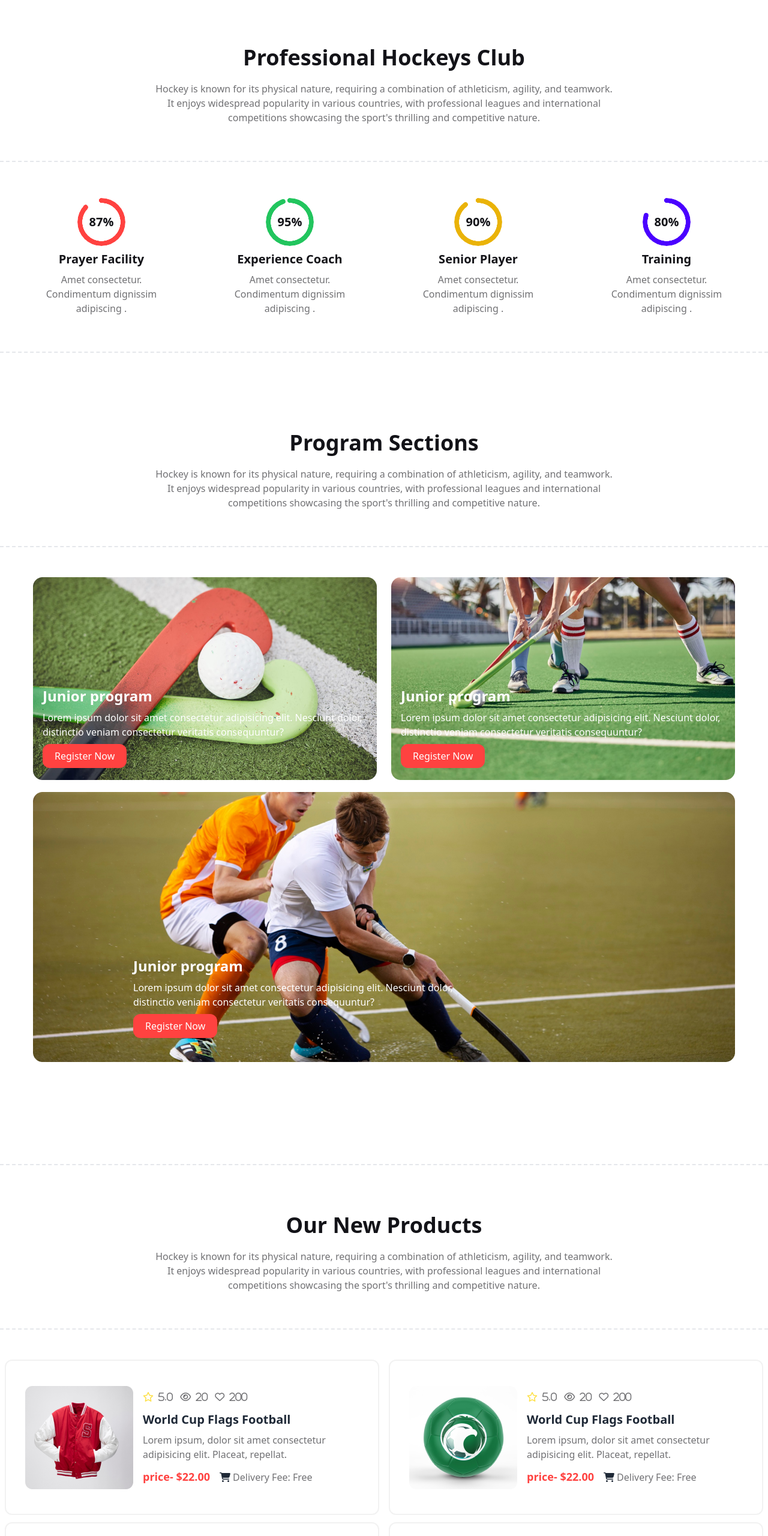
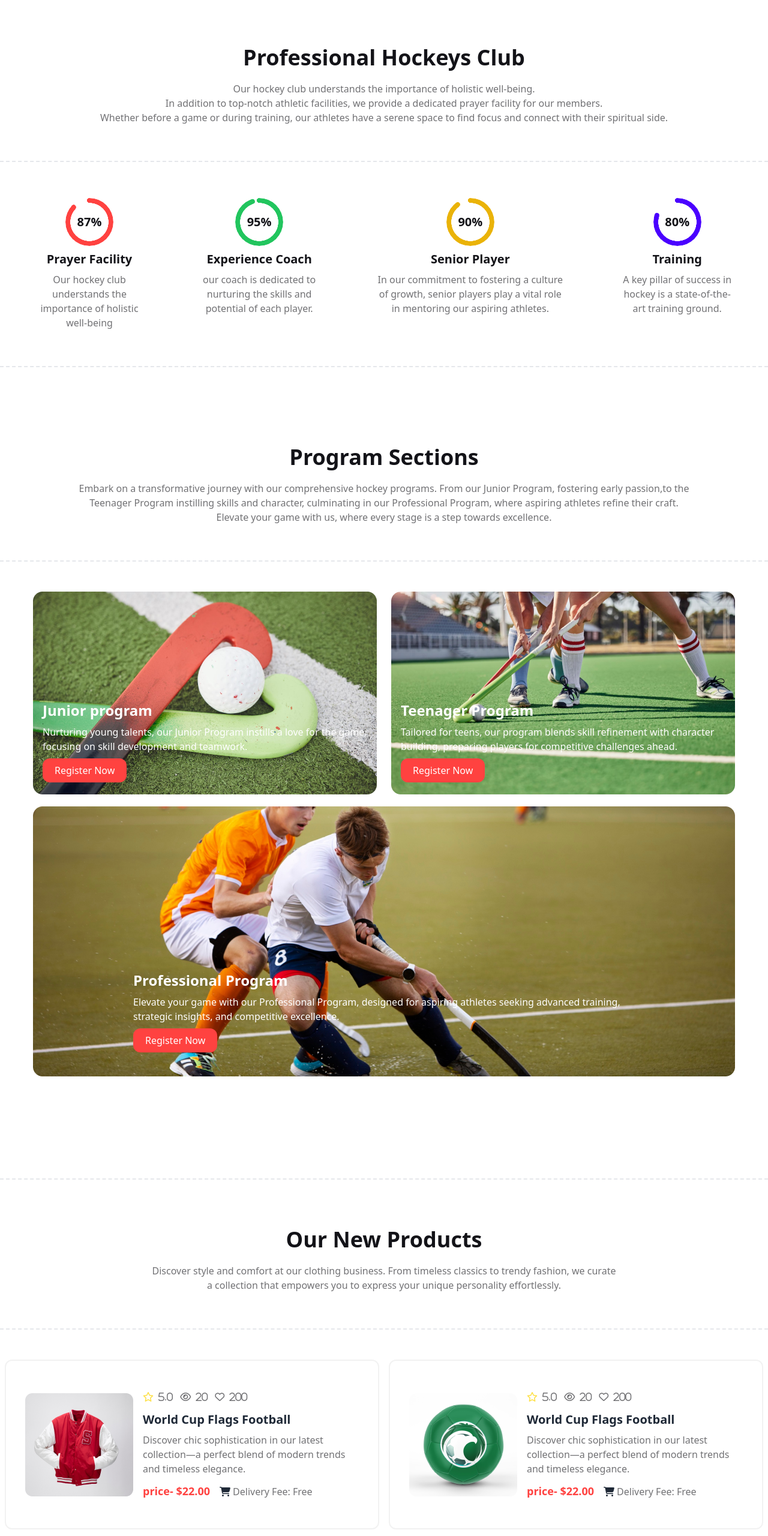
Before and after one commit to ghonosham/assignment-3, a plain HTML site: page index.html in a window 1280 px wide. Shown: the part 820-3380 px from the top of the page at 60% size. Drawn offline with nearby package versions, Linux system fonts and the light colour scheme.

Commit message:
added final project

```diff
--- a/index.html
+++ b/index.html
@@ -103,33 +103,33 @@
         <section class="my-[50px]" >
           <div class=" mx-auto py-[60px] px-2 border-dashed border-y-2" >
             <h3 class="text-center text-[var(--title-color)] font-extrabold text-3xl lg:text-4xl my-5">Professional Hockeys Club</h3>
-            <p class="text-center text-[var(--p-color)] leading-6">Hockey is known for its physical nature, requiring a combination of athleticism, agility, and teamwork. </br>It enjoys widespread popularity in various countries,
-              with professional leagues and international <br>competitions showcasing the sport's thrilling and competitive nature.</p>
+            <p class="text-center text-[var(--p-color)] leading-6">Our hockey club understands the importance of holistic well-being. </br>In addition to top-notch athletic facilities, we provide a dedicated prayer facility for our members.
+               <br>Whether before a game or during training, our athletes have a serene space to find focus and connect with their spiritual side.</p>
           </div >
         <div class="flex justify-between flex-col gap-8 lg:flex-row py-[60px] px-7 item-center border-dashed border-b-2">
             <div class="text-center mx-8">
               <div class="radial-progress text-primary text-[var(--primary-color)]" style="--value:87;" role="progressbar"><span class="text-[var(--title-color)] font-extrabold
                 text-xl">87%</span></div>
               <h4 class="text-[var(--title-color)] font-semibold text-xl py-2">Prayer Facility</h4>
-              <p class="text-center text-[var(--p-color)] leading-6">Amet consectetur. Condimentum dignissim adipiscing .</p>
+              <p class="text-center text-[var(--p-color)] leading-6">Our hockey club understands the importance of holistic well-being</p>
           </div>
           <div class="text-center mx-8">
             <div class="radial-progress text-primary text-green-500" style="--value:95;" role="progressbar"><span class="text-[var(--title-color)] font-extrabold
               text-xl">95%</span></div>
             <h4 class="text-[var(--title-color)] font-semibold text-xl py-2">Experience Coach</h4>
-            <p class="text-center text-[var(--p-color)] leading-6">Amet consectetur. Condimentum dignissim adipiscing .</p>
+            <p class="text-center text-[var(--p-color)] leading-6">our coach is dedicated to nurturing the skills and potential of each player.</p>
         </div>
           <div class="text-center mx-8">
             <div class="radial-progress text-primary text-yellow-500" style="--value:90;" role="progressbar"><span class="text-[var(--title-color)] font-extrabold
               text-xl">90%</span></div>
             <h4 class="text-[var(--title-color)] font-semibold text-xl py-2">Senior Player</h4>
-            <p class="text-center text-[var(--p-color)] leading-6">Amet consectetur. Condimentum dignissim adipiscing .</p>
+            <p class="text-center text-[var(--p-color)] leading-6">In our commitment to fostering a culture of growth, senior players play a vital role in mentoring our aspiring athletes.</p>
         </div>
           <div class="text-center mx-8">
             <div class="radial-progress text-primary text-center text" style="--value:80;" role="progressbar"><span class="text-[var(--title-color)] font-extrabold
               text-xl">80%</span></div>
             <h4 class="text-[var(--title-color)] font-semibold text-xl py-2">Training</h4>
-            <p class="text-center text-[var(--p-color)] leading-6">Amet consectetur. Condimentum dignissim adipiscing .</p>
+            <p class="text-center text-[var(--p-color)] leading-6">A key pillar of success in hockey is a state-of-the-art training ground. </p>
         </div>
       </div>
         </section>
@@ -137,23 +137,23 @@
         <section class="my-[50px]">
           <div class=" mx-auto py-[60px] px-2 border-dashed border-b-2" >
             <h3 class="text-center text-[var(--title-color)] font-extrabold text-3xl lg:text-4xl my-5">Program Sections</h3>
-            <p class="text-center text-[var(--p-color)] leading-6">Hockey is known for its physical nature, requiring a combination of athleticism, agility, and teamwork. </br>It enjoys widespread popularity in various countries,
-              with professional leagues and international <br>competitions showcasing the sport's thrilling and competitive nature.</p>
+            <p class="text-center text-[var(--p-color)] leading-6">Embark on a transformative journey with our comprehensive hockey programs. From our Junior Program, fostering early passion,to the <br>Teenager Program instilling skills and character,
+              culminating in our Professional Program, where aspiring athletes refine their craft. <br>Elevate your game with us, where every stage is a step towards excellence.</p>
           </div >
           <div class="my-[50px]">
             <div class="flex gap-6 lg:flex-row flex-col mx-3 justify-center my-5">
               <div class="relative">
                 <div class="absolute px-4 bottom-5 ">
                   <h4 class="text-[var(--heading-color)] text-2xl font-extrabold">Junior program</h4>
-                  <p class="text-[var(--heading-color)] leading-6 text-semibold my-2">Lorem ipsum dolor sit amet consectetur adipisicing elit. Nesciunt dolor, <br>distinctio veniam consectetur veritatis consequuntur?</p>
+                  <p class="text-[var(--heading-color)] leading-6 text-semibold my-2">Nurturing young talents, our Junior Program instills a love for the game, focusing on skill development and teamwork.</p>
                 <button class="bg-[var(--primary-color)] text-[var(--title-color)] px-5 py-2 rounded-xl text-white">Register Now</button>
                 </div>
                 <img src="Images/2.png" alt="">
               </div>
               <div class="relative">
                 <div class="absolute px-4 bottom-5 ">
-                  <h4 class="text-[var(--heading-color)] text-2xl font-extrabold">Junior program</h4>
-                  <p class="text-[var(--heading-color)] leading-6 text-semibold my-2">Lorem ipsum dolor sit amet consectetur adipisicing elit. Nesciunt dolor, <br>distinctio veniam consectetur veritatis consequuntur?</p>
+                  <h4 class="text-[var(--heading-color)] text-2xl font-extrabold">Teenager Program</h4>
+                  <p class="text-[var(--heading-color)] leading-6 text-semibold my-2">Tailored for teens, our program blends skill refinement with character building, preparing players for competitive challenges ahead.</p>
                 <button class="bg-[var(--primary-color)] text-[var(--title-color)] px-5 py-2 rounded-xl text-white">Register Now</button>
                 </div>
                 <div class="">
@@ -163,8 +163,8 @@
             </div>
             <div class="relative flex justify-center mx-3 w-auto lg:h-auto h-[220px] rounded-2xl">
               <div class="absolute px-4 lg:left-40 lg:px-[50px] bottom-1 lg:bottom-[40px] ">
-                <h4 class="text-[var(--heading-color)] text-2xl font-extrabold">Junior program</h4>
-                <p class="text-[var(--heading-color)] leading-6 text-semibold my-2">Lorem ipsum dolor sit amet consectetur adipisicing elit. Nesciunt dolor, <br>distinctio veniam consectetur veritatis consequuntur?</p>
+                <h4 class="text-[var(--heading-color)] text-2xl font-extrabold">Professional Program</h4>
+                <p class="text-[var(--heading-color)] leading-6 text-semibold my-2">Elevate your game with our Professional Program, designed for aspiring athletes seeking advanced training, <br>strategic insights, and competitive excellence.</p>
               <button class="bg-[var(--primary-color)] text-[var(--title-color)] px-5 py-2 rounded-xl text-white">Register Now</button>
               </div>
               <img src="Images/4.png" alt="">
@@ -182,8 +182,7 @@
         <section>
           <div class=" mx-auto py-[60px] px-2 border-dashed border-y-2" >
             <h3 class="text-center text-[var(--title-color)] font-extrabold text-3xl lg:text-4xl my-5">Our New Products</h3>
-            <p class="text-center text-[var(--p-color)] leading-6">Hockey is known for its physical nature, requiring a combination of athleticism, agility, and teamwork. </br>It enjoys widespread popularity in various countries,
-              with professional leagues and international <br>competitions showcasing the sport's thrilling and competitive nature.</p>
+            <p class="text-center text-[var(--p-color)] leading-6">Discover style and comfort at our clothing business. From timeless classics to trendy fashion, we curate<br> a collection that empowers you to express your unique personality effortlessly.</p>
           </div >
 
           <div class="my-[50px]">
@@ -199,7 +198,7 @@
                     </div>
                     <div class="my-3">
                       <h4 class="text-xl font-extrabold font-manrope pb-2">World Cup Flags Football</h4>
-                      <p class="text-[var(--p-color)]">Lorem ipsum, dolor sit amet consectetur adipisicing elit. Placeat, repellat.</p>
+                      <p class="text-[var(--p-color)]">Discover chic sophistication in our latest collection—a perfect blend of modern trends and timeless elegance.</p>
                     </div>
                     <div class="flex items-center">
                       <span class="text-[var(--primary-color)] font-extrabold text-[18px] font-manrope">price- $22.00</span>
@@ -218,7 +217,7 @@
                         </div>
                         <div class="my-3">
                           <h4 class="text-xl font-extrabold font-manrope pb-2">World Cup Flags Football</h4>
-                          <p class="text-[var(--p-color)]">Lorem ipsum, dolor sit amet consectetur adipisicing elit. Placeat, repellat.</p>
+                          <p class="text-[var(--p-color)]">Discover chic sophistication in our latest collection—a perfect blend of modern trends and timeless elegance.</p>
                         </div>
                         <div class="flex items-center">
                           <span class="text-[var(--primary-color)] font-extrabold text-[18px] font-manrope">price- $22.00</span>
@@ -240,7 +239,7 @@
                     </div>
                     <div class="my-3">
                       <h4 class="text-xl font-extrabold font-manrope pb-2">World Cup Flags Football</h4>
-                      <p class="text-[var(--p-color)]">Lorem ipsum, dolor sit amet consectetur adipisicing elit. Placeat, repellat.</p>
+                      <p class="text-[var(--p-color)]">Discover chic sophistication in our latest collection—a perfect blend of modern trends and timeless elegance.</p>
                     </div>
                     <div class="flex items-center">
                       <span class="text-[var(--primary-color)] font-extrabold text-[18px] font-manrope">price- $22.00</span>
@@ -259,7 +258,7 @@
                         </div>
                         <div class="my-3">
                           <h4 class="text-xl font-extrabold font-manrope pb-2">World Cup Flags Football</h4>
-                          <p class="text-[var(--p-color)]">Lorem ipsum, dolor sit amet consectetur adipisicing elit. Placeat, repellat.</p>
+                          <p class="text-[var(--p-color)]">Discover chic sophistication in our latest collection—a perfect blend of modern trends and timeless elegance.</p>
                         </div>
                         <div class="flex items-center">
                           <span class="text-[var(--primary-color)] font-extrabold text-[18px] font-manrope">price- $22.00</span>
@@ -281,7 +280,7 @@
                     </div>
                     <div class="my-3">
                       <h4 class="text-xl font-extrabold font-manrope pb-2">World Cup Flags Football</h4>
-                      <p class="text-[var(--p-color)]">Lorem ipsum, dolor sit amet consectetur adipisicing elit. Placeat, repellat.</p>
+                      <p class="text-[var(--p-color)]">Discover chic sophistication in our latest collection—a perfect blend of modern trends and timeless elegance.</p>
                     </div>
                     <div class="flex items-center">
                       <span class="text-[var(--primary-color)] font-extrabold text-[18px] font-manrope">price- $22.00</span>
@@ -300,7 +299,7 @@
                         </div>
                         <div class="my-9">
                           <h4 class="text-xl font-extrabold font-manrope pb-2">World Cup Flags Football</h4>
-                          <p class="text-[var(--p-color)]">Lorem ipsum, dolor sit amet consectetur adipisicing elit. Placeat, repellat.</p>
+                          <p class="text-[var(--p-color)]">Discover chic sophistication in our latest collection—a perfect blend of modern trends and timeless elegance.</p>
                         </div>
                         <div class="flex items-center">
                           <span class="text-[var(--primary-color)] font-extrabold text-[18px] font-manrope">price- $22.00</span>
@@ -316,8 +315,8 @@
         <section>
           <div class=" mx-auto py-[60px] px-2 border-dashed border-y-2" >
             <h3 class="text-center text-[var(--title-color)] font-extrabold text-3xl lg:text-4xl my-5">Clients Questions</h3>
-            <p class="text-center text-[var(--p-color)] leading-6">Hockey is known for its physical nature, requiring a combination of athleticism, agility, and teamwork. </br>It enjoys widespread popularity in various countries,
-              with professional leagues and international <br>competitions showcasing the sport's thrilling and competitive nature.</p>
+            <p class="text-center text-[var(--p-color)] leading-6">Explore our FAQ section for answers to client queries about our hockey club. <br>From facility details to enrollment processes, we provide
+              comprehensive information <br>to ensure a smooth and informed experience for all our members.</p>
           </div >
           <div class="flex lg:flex-row flex-col lg:p-8 p-4 my-12 border-2 border-solid border-[#f2f2f2] rounded-2xl mx-2">
             <div class="lg:w-[50%] ">
@@ -327,55 +326,56 @@
                 <div class="collapse collapse-plus my-1">
                   <input type="radio" name="my-accordion-3" checked="checked" />
                   <div class="collapse-title text-xl font-medium">
-                    Our Equipment
+                    What facilities does your hockey club provide?
                   </div>
                   <div class="collapse-content">
-                    <p>Lorem ipsum dolor sit amet consectetur, adipisicing elit. Optio, fuga!</p>
+                    <p>We offer top-notch amenities, including dedicated training grounds, <br>experienced coaching,
+                      prayer facilities, and mentorship from senior players.</p>
                   </div>
                 </div>
                 <div class="collapse collapse-plus my-1">
                   <input type="radio" name="my-accordion-3" />
                   <div class="collapse-title text-xl font-medium">
-                    Hockey Training
+                    Are there specific programs for different age groups?
                   </div>
                   <div class="collapse-content">
-                    <p>hello</p>
+                    <p>Yes, we have tailored programs for juniors, teenagers, and professionals, <br>ensuring personalized development at every stage of the player's journey.</p>
                   </div>
                 </div>
                 <div class="collapse collapse-plus my-1">
               <input type="radio" name="my-accordion-3" />
               <div class="collapse-title text-xl font-medium">
-                Private Lessons
+                How can I enroll my child in the Junior Program?
               </div>
               <div class="collapse-content">
-                <p>hello</p>
+                <p>Simply visit our website and navigate to the enrollment section. Fill in the required details, <br>and our team will guide you through the process.</p>
               </div>
                 </div>
                 <div class="collapse collapse-plus my-1">
               <input type="radio" name="my-accordion-3" />
               <div class="collapse-title text-xl font-medium">
-                Ski Touring
+                What benefits do senior player mentors bring to the training environment?
               </div>
               <div class="collapse-content">
-                <p>hello</p>
+                <p>Senior players provide valuable mentorship, sharing their experience and <br>expertise to inspire and guide younger players in their hockey journey.</p>
               </div>
                 </div>
                 <div class="collapse collapse-plus my-1">
               <input type="radio" name="my-accordion-3" />
               <div class="collapse-title text-xl font-medium">
-                Booking
+                What distinguishes your Professional Program from others?
               </div>
               <div class="collapse-content">
-                <p>hello</p>
+                <p>Our Professional Program offers advanced training, strategic insights, and a focus on competitive excellence, <br>preparing aspiring athletes for high-level competition and success in their careers.</p>
               </div>
                 </div>
                 <div class="collapse collapse-plus my-1">
               <input type="radio" name="my-accordion-3" />
               <div class="collapse-title text-xl font-medium">
-                Pricings
+                Are there any special offers or discounts available?
               </div>
               <div class="collapse-content">
-                <p>hello</p>
+                <p>Yes, we regularly introduce promotions and discounts. Stay updated by following our <br> social media channels and visiting our website for the latest offers on memberships and training programs.</p>
               </div>
                 </div>
           </div>
@@ -385,8 +385,7 @@
         <section class="my-10">
         <div class=" mx-auto py-[60px] px-2 border-dashed border-y-2" >
           <h3 class="text-center text-[var(--title-color)] font-extrabold text-3xl lg:text-4xl my-5">Get in Touch</h3>
-          <p class="text-center text-[var(--p-color)] leading-6">Hockey is known for its physical nature, requiring a combination of athleticism, agility, and teamwork. </br>It enjoys widespread popularity in various countries,
-            with professional leagues and international <br>competitions showcasing the sport's thrilling and competitive nature.</p>
+          <p class="text-center text-[var(--p-color)] leading-6">Connect effortlessly with our team through the Contact Us form page. Share inquiries, <br>feedback, or collaboration ideas, and expect a prompt  response from our dedicated staff.<br> Your engagement matters to us!</p>
         </div >
         <div class="my-[50px] flex lg:flex-row flex-col justify-center">
           <div class="border-2 border-solid border-[#f2f2f2] lg:p-8 p-3 rounded-2xl mx-2 my-5" >
@@ -453,9 +452,9 @@
     </main>
     <footer class="bg-[var(--title-color)] text-center lg:text-start">
         <section class=" p-[30px] flex lg:flex-row flex-col lg:p-[100px] justify-center">
-          <div >
+          <div class="lg:mr-[80px]">
             <h4 class="text-[var(--heading-color)] text-3xl font-extrabold mb-3">Get In touch</h4>
-            <p class="text-[var(--gray)] font-medium my-4">Lorem ipsum dolor sit amet consectetur adipisicing elit. </p>
+            <p class="text-[var(--gray)] font-medium my-4 lg:pr-8">Connect effortlessly with our team<br> through the Contact Us form page </p>
                <div class="flex items-center justify-center lg:justify-normal">
                 <i class="fa-regular fa-envelope text-[20px] text-[var(--primary-color)]"></i>
                 <h4 class="mx-4 text-[var(--gray)] font-medium">hockeys@support.com</h4>
```
